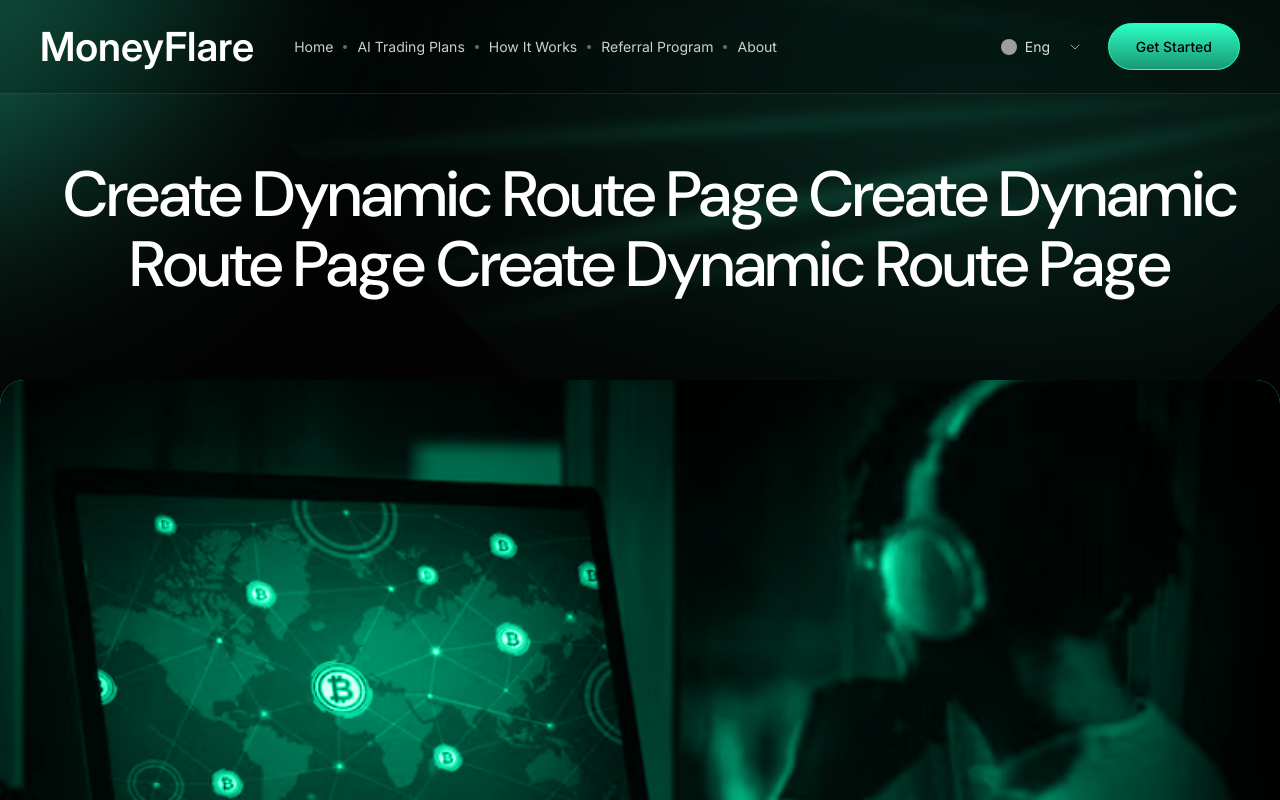
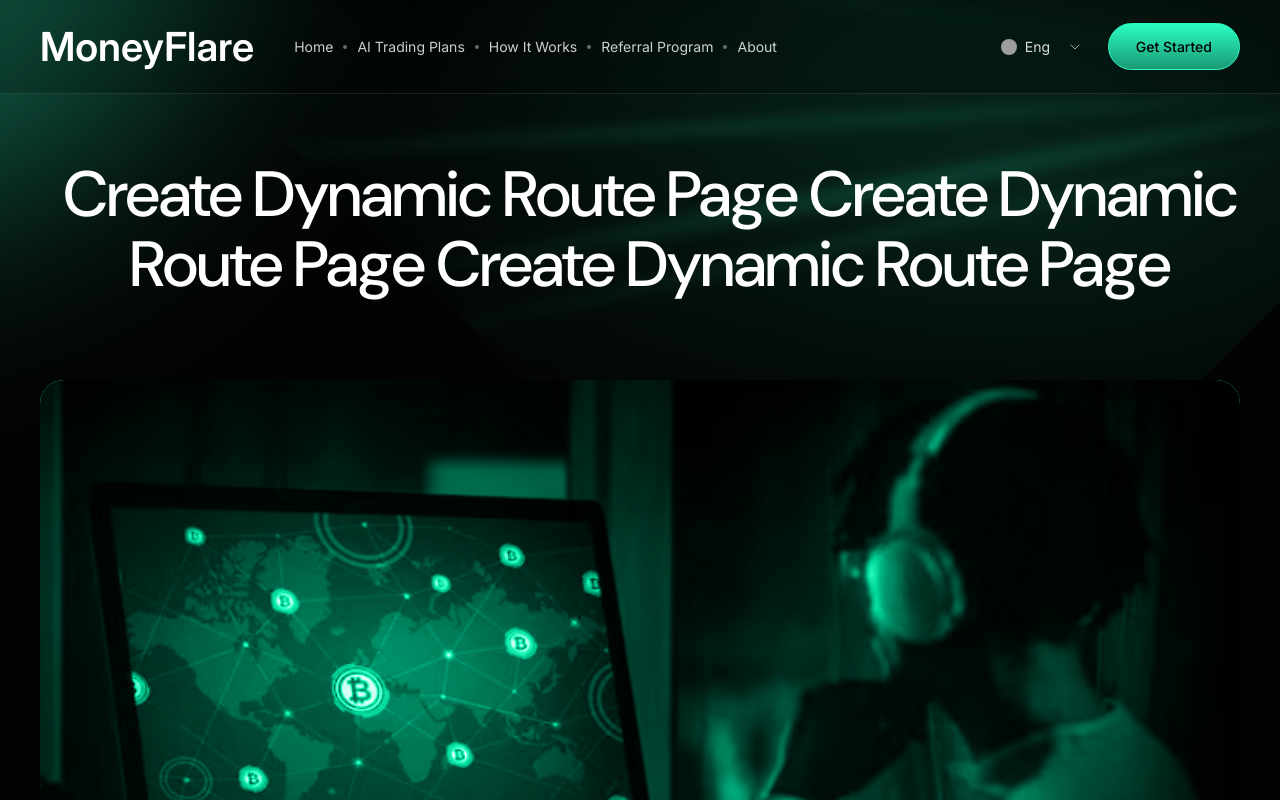
Before and after one commit to backbencherstudio/taylornia_money_flare_Vuejs, a Nuxt app: page /our-articles/1 in a window 1280 px wide. Shown: the top 800 px of the page. Built offline with nearby package versions, Linux system fonts and the light colour scheme; grey boxes are pictures that could not be loaded.

Commit message:
taylornia completed

```diff
--- a/app/pages/(client)/our-articles/[slug].vue
+++ b/app/pages/(client)/our-articles/[slug].vue
@@ -25,7 +25,7 @@ definePageMeta({
         </h1>
       </div>
 
-      <div class="max-w-7xl mx-auto relative z-10 mt-20">
+      <div class="max-w-7xl mx-auto relative z-10 mt-20 px-6 lg:px-10">
         <div>
           <div class="image-wrapper">
             <img
```
